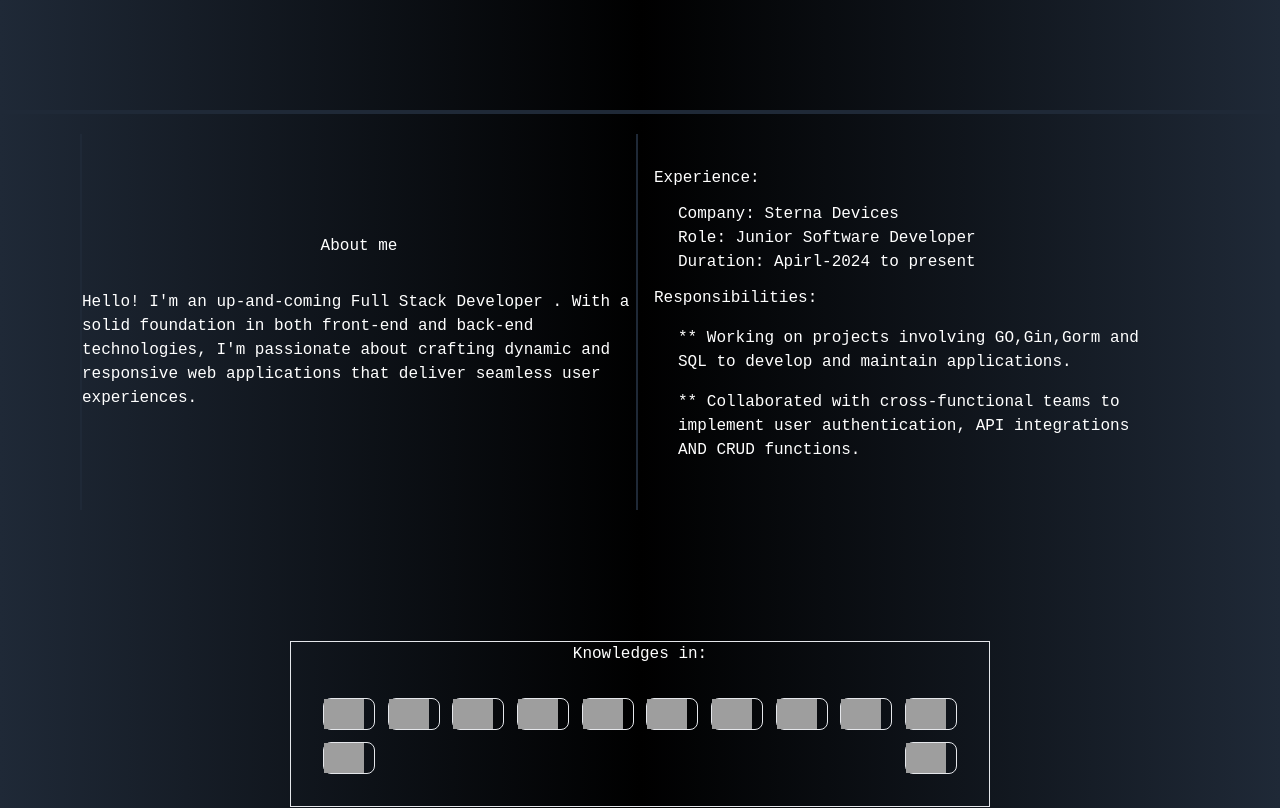
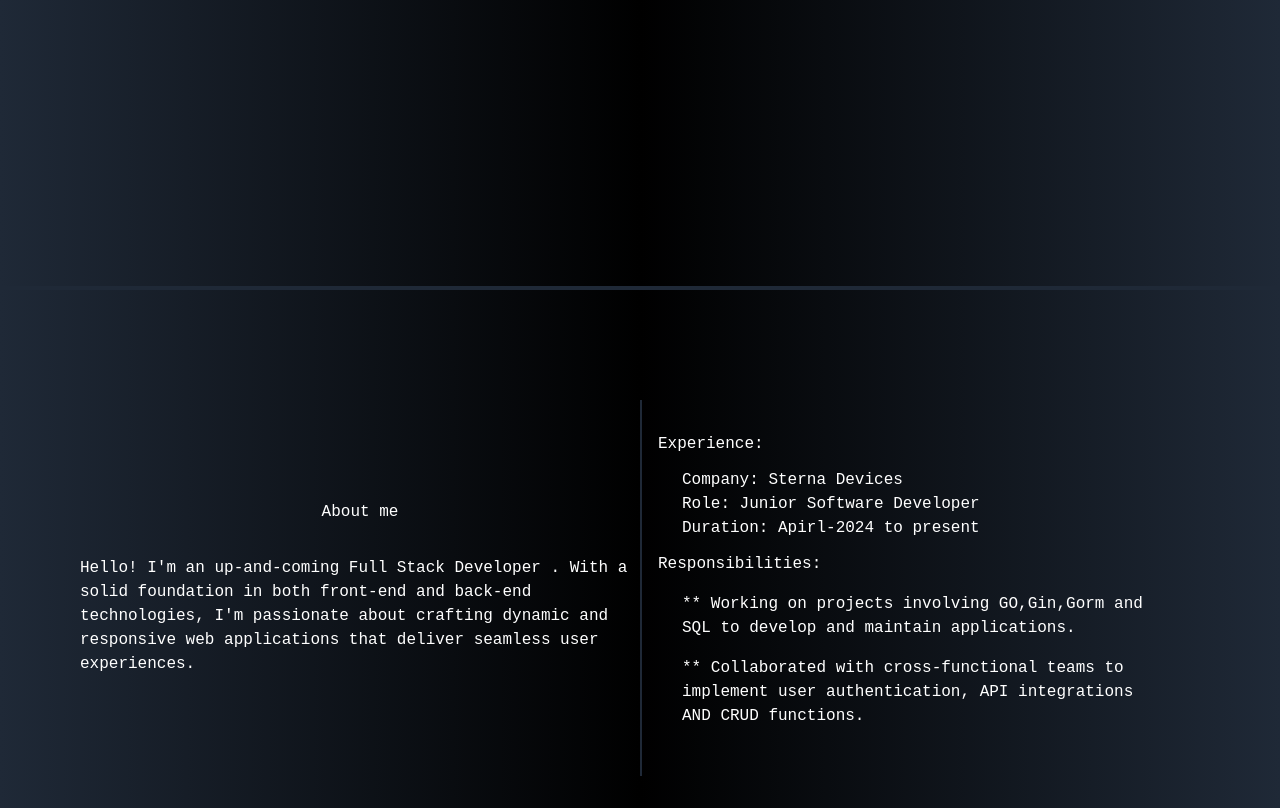
Before and after one commit to suresh-s0/portfolio2, a React (Vite) app: page / in a window 1280 px wide. Shown: the part 580-1388 px from the top of the page. Built offline with nearby package versions, Linux system fonts and the light colour scheme; grey boxes are pictures that could not be loaded.

Commit message:
designed about

```diff
--- a/src/components/about.jsx
+++ b/src/components/about.jsx
@@ -1,8 +1,8 @@
 function About() {
 
     return (
-        <div id="About" className=" flex mt-5  border-r-4 border-gray-800 px-20">
-            <div className="border-x-2 border-gray-800 w-[50%] flex flex-col justify-center items-center">
+        <div id="About" className=" flex mt-5 h-[70vh] justify-center items-center  border-b-4 border-gray-800 px-20">
+            <div className=" border-gray-800 w-[50%] flex flex-col justify-center items-center">
 
                 <h1 className="text-white">About me</h1>
                 <div className="flex mt-8">
@@ -17,7 +17,7 @@ function About() {
             </div>
 
 
-            <div className="text-white flex flex-col  w-[50%] px-4 py-8">
+            <div className="  border-l-2 border-gray-800 text-white flex flex-col  w-[50%] px-4 py-8">
                 <h1>Experience:</h1>
                 <div className="px-6 py-3">
                     <h2>Company: Sterna Devices</h2>
--- a/src/components/home.jsx
+++ b/src/components/home.jsx
@@ -1,6 +1,6 @@
 function Home() {
     return (
-        <div id="Home" className="Home mt-3 flex flex-col justify-center items-center h-[78vh] border-b-4  border-gray-800 font-mono">
+        <div id="Home" className="Home mt-3 flex flex-col justify-center items-center h-screen border-b-4  border-gray-800 font-mono">
 
 
             <h2 className="text-white text-6xl  p-2" > Suresh </h2>
```
